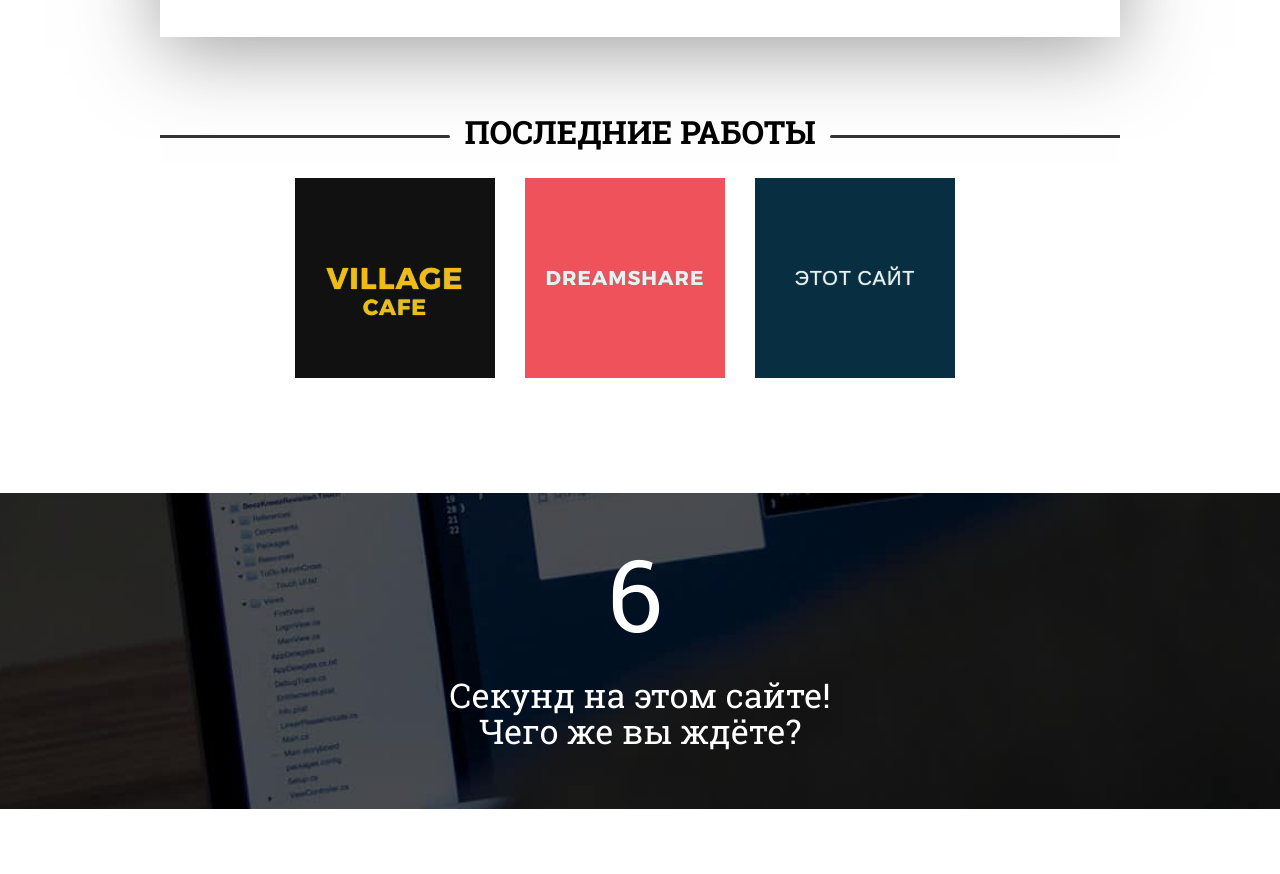
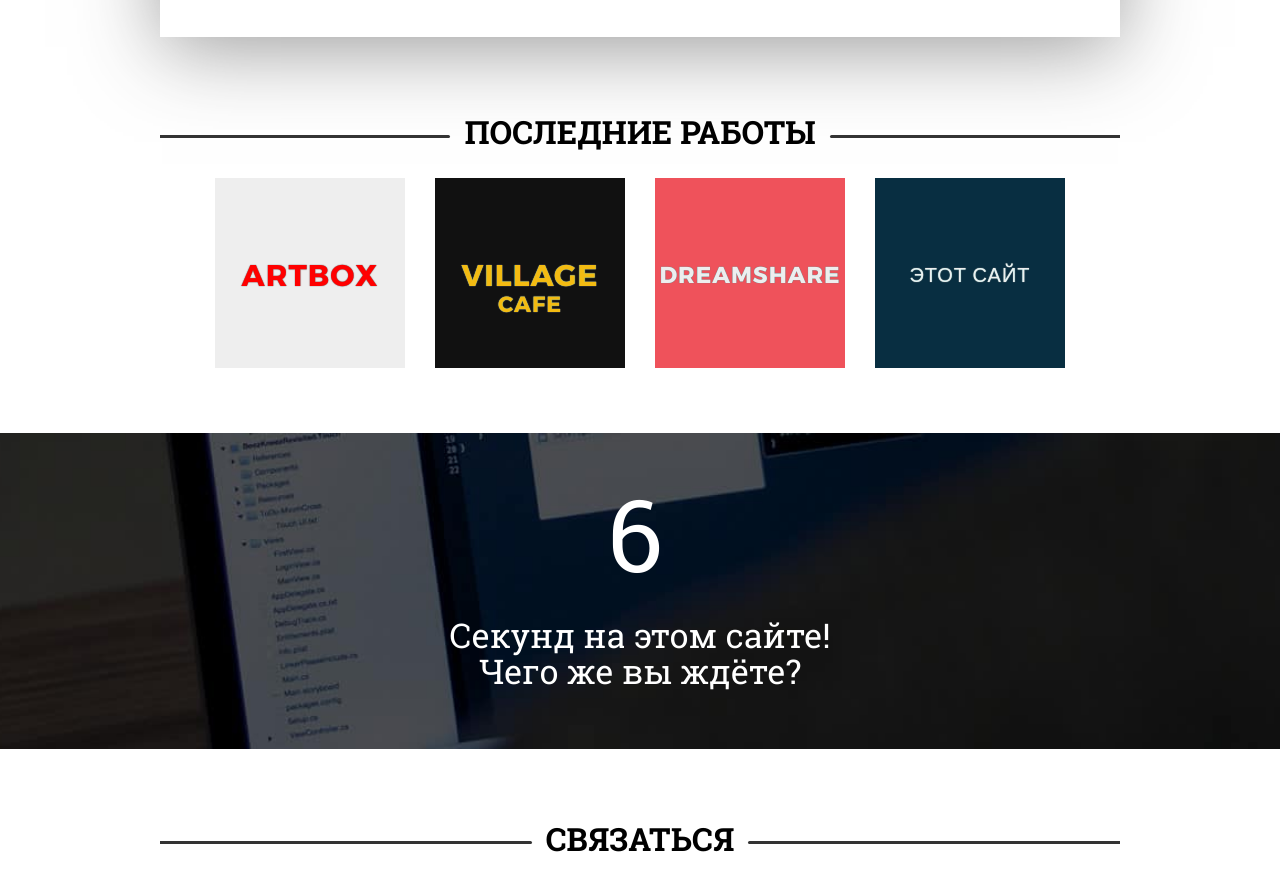
Before and after one commit to egorrya/portfolio-landing, a website: page ru.html in a window 1280 px wide. Shown: the part 1650-2524 px from the top of the page. Drawn offline with Linux system fonts and the light colour scheme.

Commit message:
added a site into portfolio and some fixes

```diff
--- a/assets/less/blocks/portfolio.less
+++ b/assets/less/blocks/portfolio.less
@@ -1,5 +1,5 @@
 .portfolio {
-	padding: 10px 0 70px;
+	padding: 10px 0 20px;
 
 	text-align: center;
 
@@ -21,7 +21,7 @@
 	overflow: hidden;
 
 	width: 100%;
-	height: 200px;
+	height: 190px;
 	margin-right: 40px;
 	margin-bottom: 30px;
 	margin-left: 40px;
@@ -30,17 +30,16 @@
 	outline: none;
 	background: #111;
 
+	text-decoration: none;
 
-		text-decoration: none;
-
-	&:nth-child(n+5) {
+	&:nth-child(n+4) {
 		display: none;
 	}
 
 	p {
 		font-family: 'Montserrat', sans-serif;
 
-		margin-top: 86px;
+		margin-top: 82.5px;
 
 		text-transform: uppercase;
 
@@ -71,19 +70,12 @@
 
 @media @t-width {
 	.portfolio__item {
-		width: 200px;
-		height: 200px;
+		width: 190px;
 		margin-right: 30px;
-		margin-bottom: 30px;
 		margin-left: 0;
-
 
 		&:nth-child(4n) {
 			margin-right: 0;
-		}
-
-		&:nth-child(n+4) {
-			display: none;
 		}
 	}
 
--- a/ru.html
+++ b/ru.html
@@ -105,11 +105,14 @@
   <section class="portfolio" id="portfolio">
     <h2>Последние работы</h2>
     <div class="portfolio__items">
+      <a href="https://artbox22.ru" class="portfolio__item" style="background-color: #eee;">
+        <p style="font-size: 30px; color: red;">Artbox</p>
+      </a>
       <a href="https://faynco.github.io/village/" class="portfolio__item" >
         <p style="font-size: 30px; color: #f3bb12;">VILLAGE<br><span>cafe</span></p>
       </a>
       <a href="https://faynco.github.io/dreamshare/" class="portfolio__item" style="background-color: #EF525B;">
-        <p style="font-size: 20px;">Dreamshare</p>
+        <p style="font-size: 23px;">Dreamshare</p>
       </a>
       <a href="#" class="portfolio__item" style="background-color: #082E41;">
         <p style="font-size: 20px;">Этот сайт</p>
```
Also changed, not shown: index.html (+3 -0 lines), assets/css/style.css, assets/css/style.min.css.
